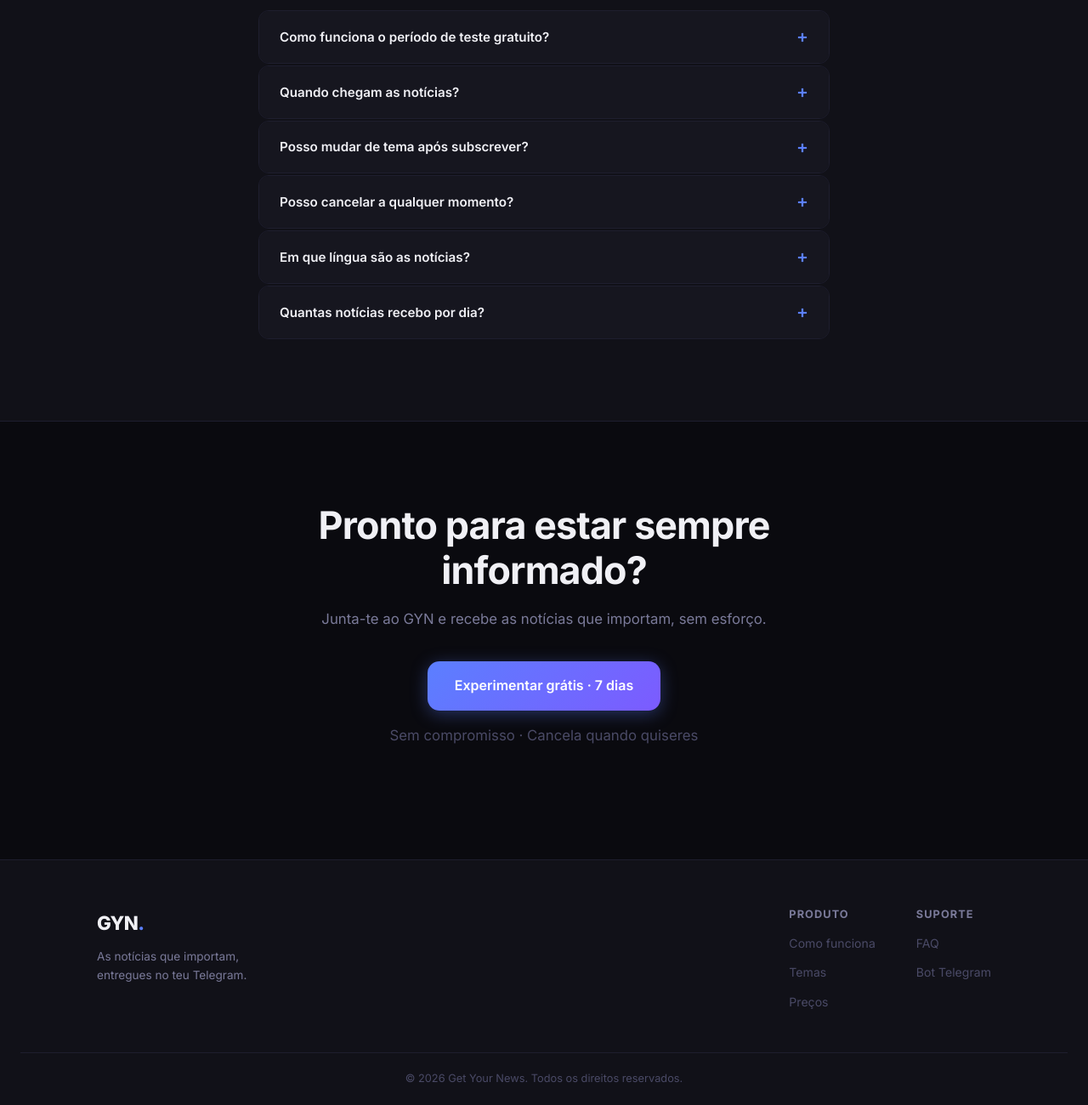
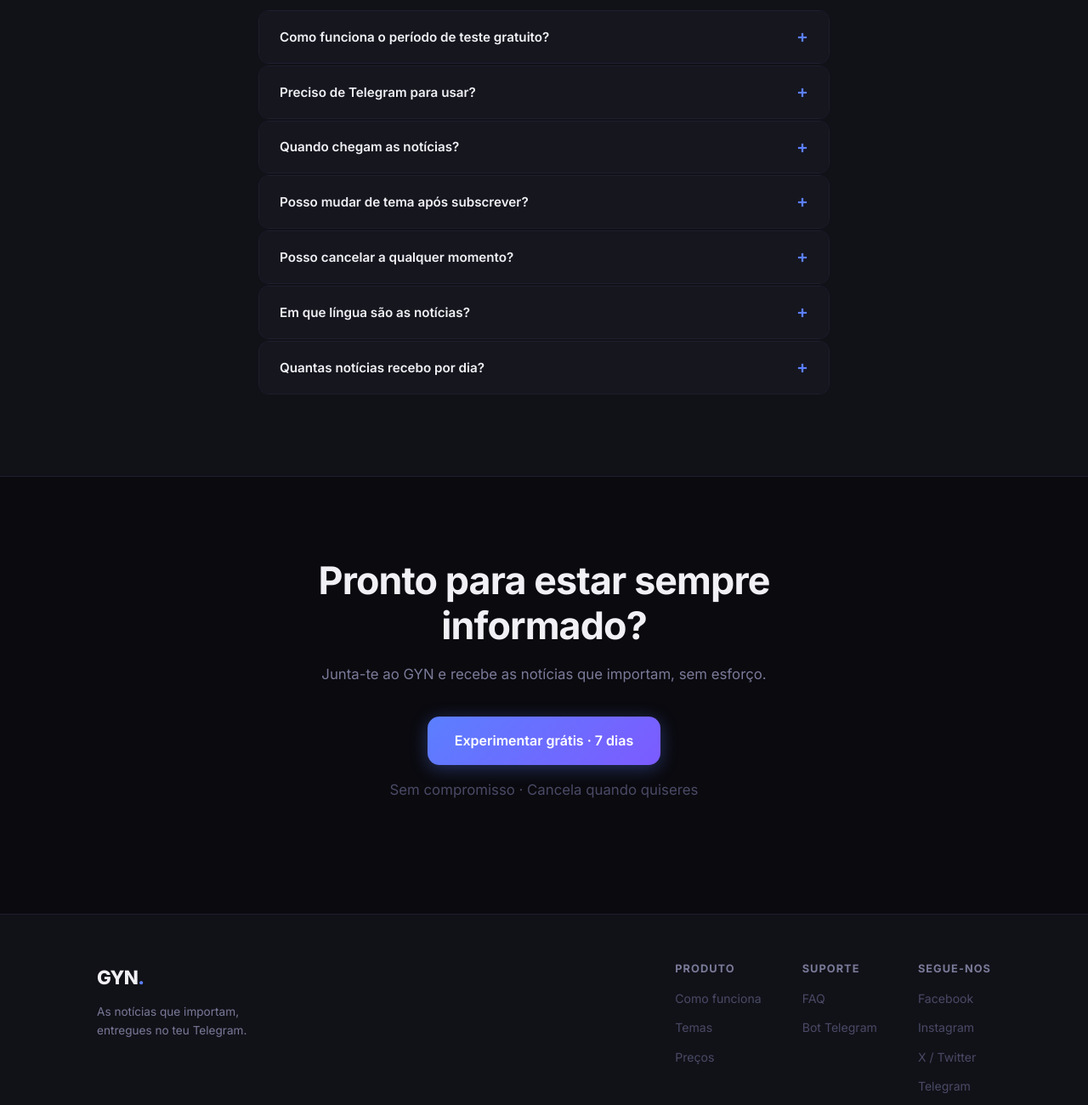
Before and after one commit to msnitramdev/GYN-Website, a plain HTML site: page pt/index.html in a window 1280 px wide. Shown: the part 3800-5100 px from the top of the page at 85% size. Drawn offline with Linux system fonts and the light colour scheme.

Commit message:
Add Telegram FAQ and social links footer column
Co-Authored-By: Claude Opus 4.6 <noreply@anthropic.com>

```diff
--- a/pt/index.html
+++ b/pt/index.html
@@ -238,6 +238,15 @@
         </div>
         <div class="faq-item">
           <button class="faq-question">
+            Preciso de Telegram para usar?
+            <span class="faq-icon">+</span>
+          </button>
+          <div class="faq-answer">
+            <p>Sim, o GYN funciona inteiramente no Telegram. É grátis e instala-se em segundos: <a href="https://apps.apple.com/app/telegram-messenger/id686449807" target="_blank">iOS</a>, <a href="https://play.google.com/store/apps/details?id=org.telegram.messenger" target="_blank">Android</a> ou <a href="https://telegram.org/apps" target="_blank">Desktop/Web</a>. Depois é só abrir o <a href="https://t.me/GetYourNews_GYNBot" target="_blank">nosso bot</a> e começar.</p>
+          </div>
+        </div>
+        <div class="faq-item">
+          <button class="faq-question">
             Quando chegam as notícias?
             <span class="faq-icon">+</span>
           </button>
@@ -316,6 +325,13 @@
           <a href="#faq">FAQ</a>
           <a href="https://t.me/GetYourNews_GYNBot" target="_blank">Bot Telegram</a>
         </div>
+        <div class="footer-col">
+          <h4>Segue-nos</h4>
+          <a href="https://facebook.com/GetYourNewsPT" target="_blank">Facebook</a>
+          <a href="https://instagram.com/getyournewspt" target="_blank">Instagram</a>
+          <a href="https://x.com/getyournewspt" target="_blank">X / Twitter</a>
+          <a href="https://t.me/GetYourNews_GYNBot" target="_blank">Telegram</a>
+        </div>
       </div>
     </div>
     <div class="footer-bottom">
--- a/style.css
+++ b/style.css
@@ -848,8 +848,19 @@ code {
   background: var(--bg-card);
 }
 
+.faq-answer a {
+  color: var(--accent);
+  text-decoration: underline;
+  text-underline-offset: 2px;
+  transition: opacity var(--transition);
+}
+
+.faq-answer a:hover {
+  opacity: 0.8;
+}
+
 .faq-item.open .faq-answer {
-  max-height: 300px;
+  max-height: 500px;
 }
 
 /* =============================================
@@ -907,6 +918,7 @@ code {
 
 .footer-links {
   display: flex;
+  flex-wrap: wrap;
   gap: 48px;
 }
 
```
